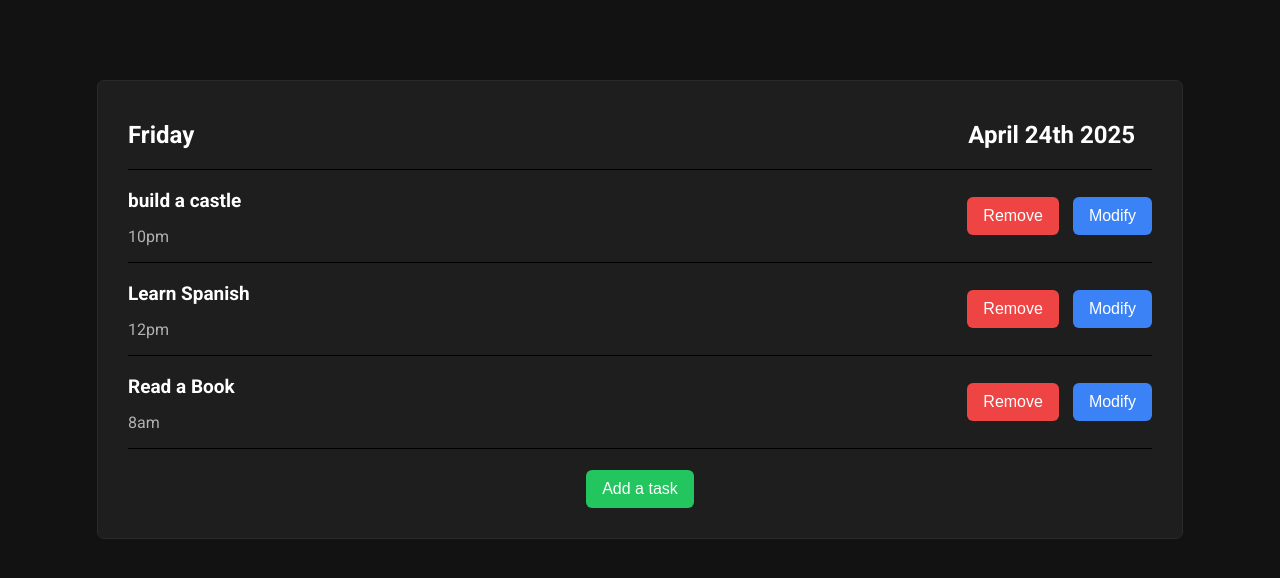
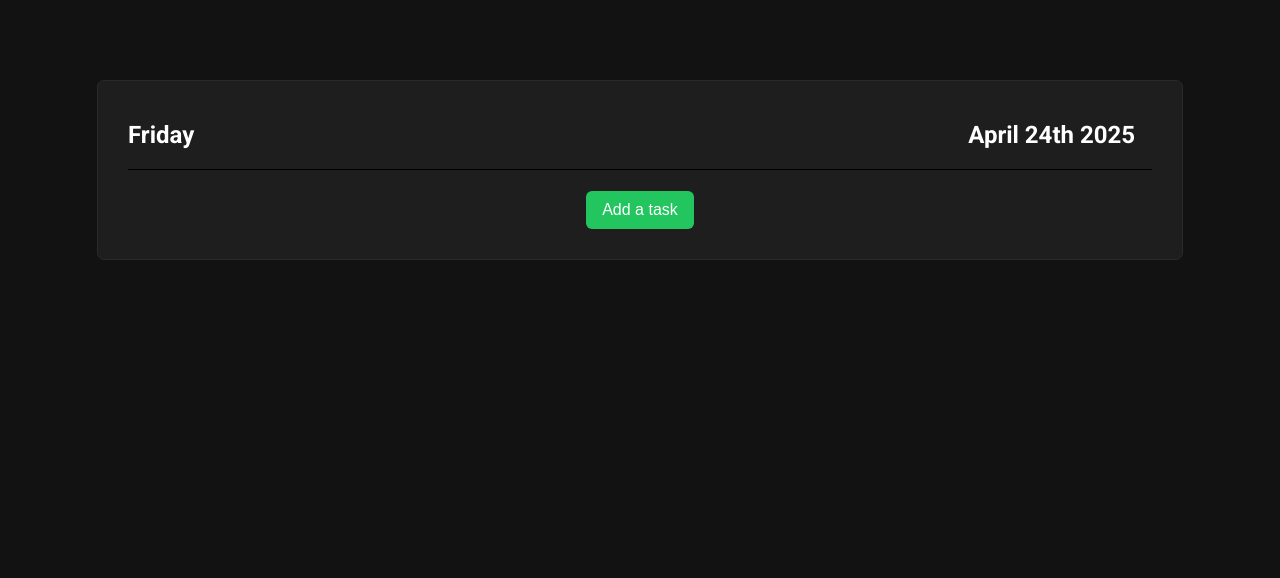
Before and after one commit to abood-hk/To-do-app, a plain HTML site: page html/index.html in a window 1280 px wide. Drawn offline with Linux system fonts and the light colour scheme; a web font is replaced by a local one.

Commit message:
modif does work but there is no verefication

```diff
--- a/html/index.html
+++ b/html/index.html
@@ -23,36 +23,6 @@
           <h2>April 24th 2025</h2>
         </div>
       </div>
-      <div class="taskContainer">
-        <div id="task">
-          <h3>build a castle</h3>
-          <p>10pm</p>
-        </div>
-        <div id="buttons">
-          <button class="removeButton" type="button">Remove</button>
-          <button class="modifyButton" type="button">Modify</button>
-        </div>
-      </div>
-      <div class="taskContainer">
-        <div id="task">
-          <h3>Learn Spanish</h3>
-          <p>12pm</p>
-        </div>
-        <div id="buttons">
-          <button class="removeButton" type="button">Remove</button>
-          <button class="modifyButton" type="button">Modify</button>
-        </div>
-      </div>
-      <div class="taskContainer">
-        <div id="task">
-          <h3>Read a Book</h3>
-          <p>8am</p>
-        </div>
-        <div id="buttons">
-          <button class="removeButton" type="button">Remove</button>
-          <button class="modifyButton" type="button">Modify</button>
-        </div>
-      </div>
       <div id="addTask">
         <button id="addButton" type="button">Add a task</button>
       </div>
--- a/javascript/script.js
+++ b/javascript/script.js
@@ -8,16 +8,25 @@ const dialogTime = document.querySelector("#dialogTime");
 const dialogPeriod = document.querySelector("#dialogPeriod");
 const mainContainer = document.querySelector("#mainContainer");
 const addTask = document.querySelector("#addTask");
-const modifyButton = document.querySelector("#modifyButton");
+
+let currentMode;
+let target;
 
 addButton.addEventListener("click", () => {
   addDialog.classList.add("visibility");
   overlay.classList.add("overlay");
+  currentMode = "add";
 });
 
 mainContainer.addEventListener("click", (e) => {
   if (e.target.classList.contains("removeButton")) {
     e.target.parentElement.parentElement.remove();
+  }
+  if (e.target.classList.contains("modifyButton")) {
+    addDialog.classList.add("visibility");
+    overlay.classList.add("overlay");
+    target = e.target;
+    currentMode = "modify";
   }
 });
 
@@ -37,7 +46,13 @@ formAddButton.addEventListener("click", (e) => {
           Modify</button>
         </div>
   `;
-  mainContainer.insertBefore(div, addTask);
+  if (currentMode === "add") {
+    mainContainer.insertBefore(div, addTask);
+  }
+  if (currentMode === "modify") {
+    mainContainer.insertBefore(div, target.parentElement.parentElement);
+    target.parentElement.parentElement.remove();
+  }
   addDialog.classList.remove("visibility");
   overlay.classList.remove("overlay");
   dialogTask.value = "";
```
